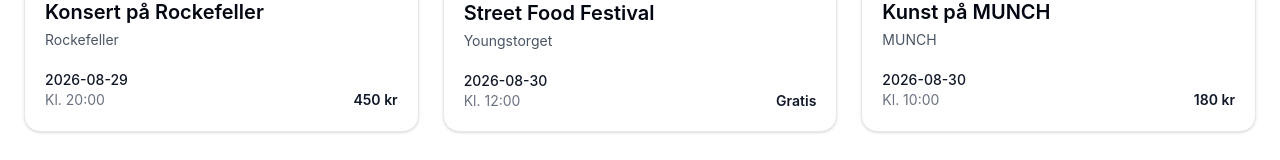
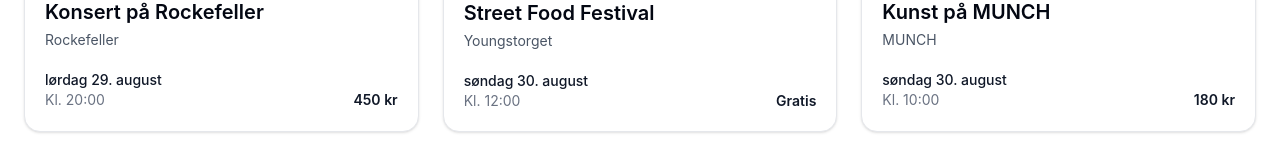
Before and after one commit to Betina9/skjer-oslo, a React (Vite) app: page / in a window 1280 px wide. Shown: the part 884-1044 px from the top of the page. Built offline with nearby package versions, Linux system fonts and the light colour scheme.

Commit message:
refactor: add reusable date formatting

```diff
--- a/src/components/EventCard.tsx
+++ b/src/components/EventCard.tsx
@@ -1,6 +1,7 @@
 import { Link } from "react-router-dom";
 import type { Event } from "../types/Event";
 import { categoryStyles } from "../data/categories";
+import { formatDate } from "../utils/formatDate";
 
 interface EventCardProps {
   event: Event;
@@ -59,7 +60,9 @@
 
         <div className="mt-5 flex items-end justify-between gap-4">
           <div>
-            <p className="text-sm font-medium text-gray-900">{event.date}</p>
+            <p className="text-sm font-medium text-gray-900">
+              {formatDate(event.date)}
+            </p>
 
             <p className="text-sm text-gray-500">Kl. {event.time}</p>
           </div>
--- a/src/pages/EventDetailsPage.tsx
+++ b/src/pages/EventDetailsPage.tsx
@@ -2,6 +2,7 @@
 import { ArrowLeft, CalendarDays, Clock, MapPin } from "lucide-react";
 import { events } from "../data/events";
 import { categoryStyles } from "../data/categories";
+import { formatDate } from "../utils/formatDate";
 
 function EventDetailsPage() {
   const { id } = useParams();
@@ -49,7 +50,7 @@
         <div className="mt-6 flex flex-wrap gap-6 text-gray-600">
           <div className="flex items-center gap-2">
             <CalendarDays size={20} />
-            <span>{event.date}</span>
+            <span>{formatDate(event.date)}</span>
           </div>
 
           <div className="flex items-center gap-2">
--- /dev/null
+++ b/src/utils/formatDate.ts
@@ -0,0 +1,7 @@
+export function formatDate(date: string) {
+  return new Intl.DateTimeFormat("nb-NO", {
+    weekday: "long",
+    day: "numeric",
+    month: "long",
+  }).format(new Date(date));
+}
```
